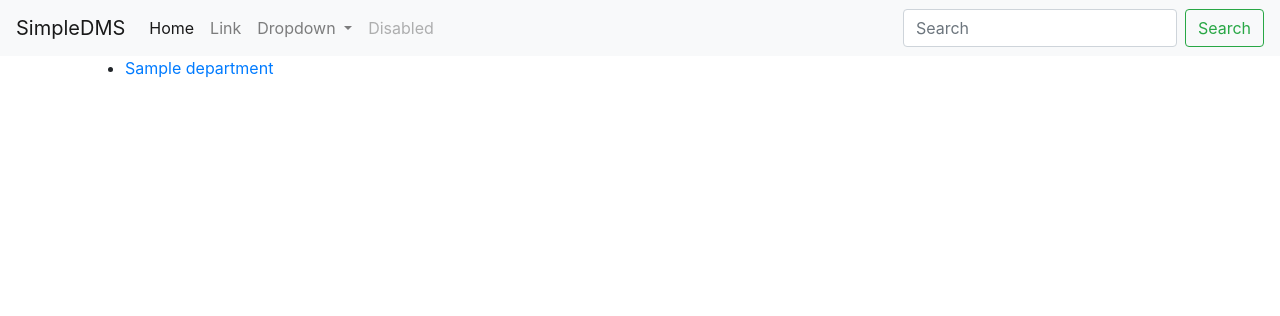
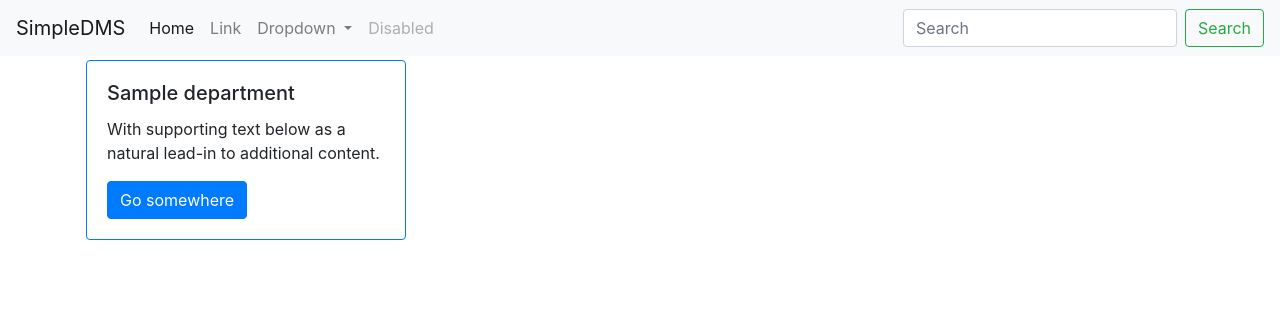
Before and after one commit to ymmotec/SimpleDMS, a Django app: page /dms/ in a window 1280 px wide. Shown: the top 316 px of the page. Run offline with Django 3.2, Linux system fonts and the light colour scheme; tables that the repository leaves empty hold one stand-in row (values such as "Sample post"); some libraries are stand-ins or nearby versions.

Commit message:
Implemented list of departments in bootstrap cards form

```diff
--- a/dms/templates/dms/index.html
+++ b/dms/templates/dms/index.html
@@ -3,11 +3,21 @@
 
 {% block content %}
 {% if departments_list %}
-    <ul>
-        {% for department in departments_list %}
-            <li><a href="{% url 'dms:department_details_path' department.id %}" >{{department.name }}</a> </li>
-        {% endfor %}
-    </ul>
+<!-- <div class="card-deck mb-3">-->
+<div class="row">
+    {% for department in departments_list %}
+            <div class="col-sm-xs mx-3">
+            <div class="card border-primary my-1" style="width: 20rem;">
+              <div class="card-body">
+                <h5 class="card-title">{{ department.name }}</h5>
+                <p class="card-text">With supporting text below as a natural lead-in to additional content.</p>
+                <a href="{% url 'dms:department_details_path' department.id %}" class="btn btn-primary">Go somewhere</a>
+              </div>
+            </div>
+            </div>
+
+    {% endfor %}
+</div>
 {% else %}
     <p>Brak działów do wyświetlenia</p>
 {% endif %}
```
